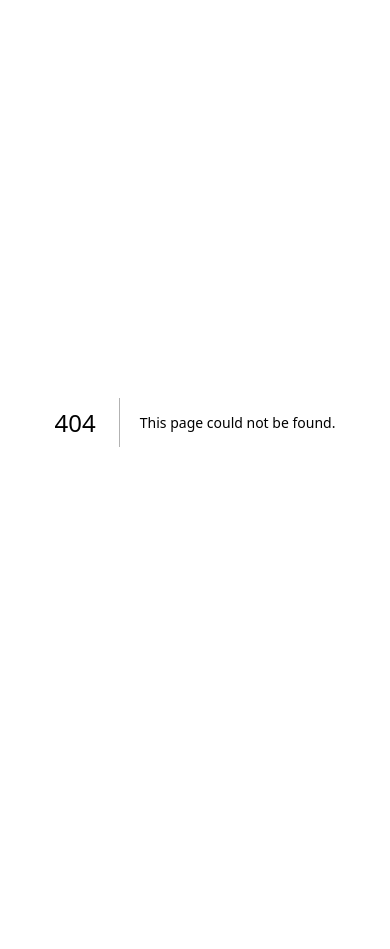
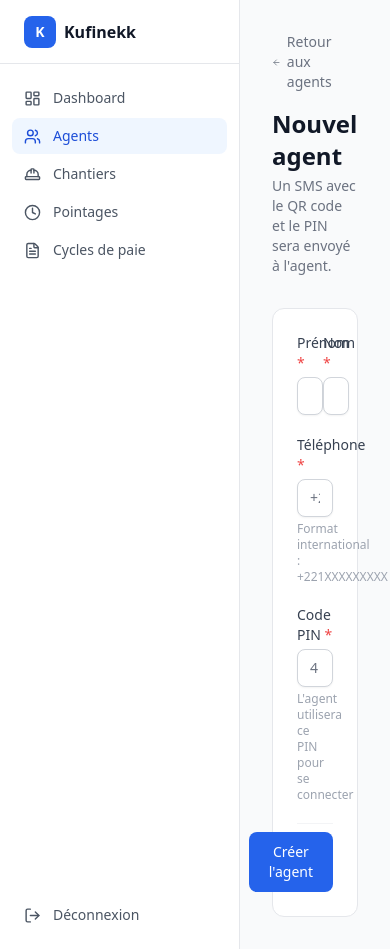
Before and after one commit to papaahmadoufall/kufinekk, a Next.js app in the folder apps/web/: page /agents/nouveau in a window 390 px wide. Before the commit this address had no page. Before the commit the page ends 844 px from the top, so only its background shows below. Built offline with nearby package versions, Linux system fonts and the light colour scheme; no server answers.

Commit message:
feat(web): page création agent /agents/nouveau
Formulaire : prénom, nom, téléphone, PIN.
Server action POST /agents → redirect /agents.

https://claude.ai/code/session_01WsSP7uViUXWkrDmn2S6vsb

```diff
--- /dev/null
+++ b/apps/web/src/app/(app)/agents/nouveau/actions.ts
@@ -0,0 +1,31 @@
+'use server'
+
+import { redirect } from 'next/navigation'
+import { apiFetch } from '@/lib/api'
+import { getToken } from '@/lib/auth'
+
+export async function creerAgentAction(
+  _prev: unknown,
+  formData: FormData
+): Promise<{ error: string } | void> {
+  const token = await getToken()
+
+  const body = {
+    nom: formData.get('nom') as string,
+    prenom: formData.get('prenom') as string,
+    telephone: formData.get('telephone') as string,
+    pin: formData.get('pin') as string,
+  }
+
+  try {
+    await apiFetch('/agents', {
+      method: 'POST',
+      body: JSON.stringify(body),
+      token: token ?? undefined,
+    })
+  } catch (e: unknown) {
+    return { error: e instanceof Error ? e.message : 'Erreur inconnue' }
+  }
+
+  redirect('/agents')
+}
--- /dev/null
+++ b/apps/web/src/app/(app)/agents/nouveau/page.tsx
@@ -0,0 +1,121 @@
+'use client'
+
+import { useFormState, useFormStatus } from 'react-dom'
+import { creerAgentAction } from './actions'
+import Link from 'next/link'
+import { ArrowLeft } from 'lucide-react'
+
+function SubmitButton() {
+  const { pending } = useFormStatus()
+  return (
+    <button
+      type="submit"
+      disabled={pending}
+      className="bg-brand-600 hover:bg-brand-700 disabled:opacity-60 text-white text-sm font-medium px-5 py-2.5 rounded-lg transition-colors"
+    >
+      {pending ? 'Création…' : 'Créer l\'agent'}
+    </button>
+  )
+}
+
+export default function NouvelAgentPage() {
+  const [state, action] = useFormState(creerAgentAction, undefined)
+
+  return (
+    <div className="p-8 max-w-xl">
+      <div className="mb-8">
+        <Link
+          href="/agents"
+          className="flex items-center gap-1.5 text-sm text-gray-500 hover:text-gray-700 mb-4"
+        >
+          <ArrowLeft size={15} />
+          Retour aux agents
+        </Link>
+        <h1 className="text-2xl font-bold text-gray-900">Nouvel agent</h1>
+        <p className="text-sm text-gray-500 mt-1">
+          Un SMS avec le QR code et le PIN sera envoyé à l'agent.
+        </p>
+      </div>
+
+      {state?.error && (
+        <div className="bg-red-50 border border-red-200 rounded-lg px-4 py-3 text-sm text-red-700 mb-6">
+          {state.error}
+        </div>
+      )}
+
+      <form action={action} className="bg-white rounded-xl border border-gray-200 p-6 space-y-5">
+        <div className="grid grid-cols-2 gap-4">
+          <div>
+            <label htmlFor="prenom" className="block text-sm font-medium text-gray-700 mb-1">
+              Prénom <span className="text-red-500">*</span>
+            </label>
+            <input
+              id="prenom"
+              name="prenom"
+              type="text"
+              required
+              placeholder="Amadou"
+              className="w-full rounded-lg border-gray-300 shadow-sm focus:border-brand-500 focus:ring-brand-500 text-sm"
+            />
+          </div>
+          <div>
+            <label htmlFor="nom" className="block text-sm font-medium text-gray-700 mb-1">
+              Nom <span className="text-red-500">*</span>
+            </label>
+            <input
+              id="nom"
+              name="nom"
+              type="text"
+              required
+              placeholder="Diallo"
+              className="w-full rounded-lg border-gray-300 shadow-sm focus:border-brand-500 focus:ring-brand-500 text-sm"
+            />
+          </div>
+        </div>
+
+        <div>
+          <label htmlFor="telephone" className="block text-sm font-medium text-gray-700 mb-1">
+            Téléphone <span className="text-red-500">*</span>
+          </label>
+          <input
+            id="telephone"
+            name="telephone"
+            type="tel"
+            required
+            placeholder="+221 77 XXX XX XX"
+            className="w-full rounded-lg border-gray-300 shadow-sm focus:border-brand-500 focus:ring-brand-500 text-sm"
+          />
+          <p className="text-xs text-gray-400 mt-1">Format international : +221XXXXXXXXX</p>
+        </div>
+
+        <div>
+          <label htmlFor="pin" className="block text-sm font-medium text-gray-700 mb-1">
+            Code PIN <span className="text-red-500">*</span>
+          </label>
+          <input
+            id="pin"
+            name="pin"
+            type="text"
+            required
+            placeholder="4 à 8 chiffres"
+            minLength={4}
+            maxLength={8}
+            pattern="[0-9]{4,8}"
+            className="w-full rounded-lg border-gray-300 shadow-sm focus:border-brand-500 focus:ring-brand-500 text-sm tracking-widest"
+          />
+          <p className="text-xs text-gray-400 mt-1">L'agent utilisera ce PIN pour se connecter</p>
+        </div>
+
+        <div className="flex items-center justify-end gap-3 pt-2 border-t border-gray-100">
+          <Link
+            href="/agents"
+            className="text-sm text-gray-600 hover:text-gray-800 px-4 py-2"
+          >
+            Annuler
+          </Link>
+          <SubmitButton />
+        </div>
+      </form>
+    </div>
+  )
+}
```
